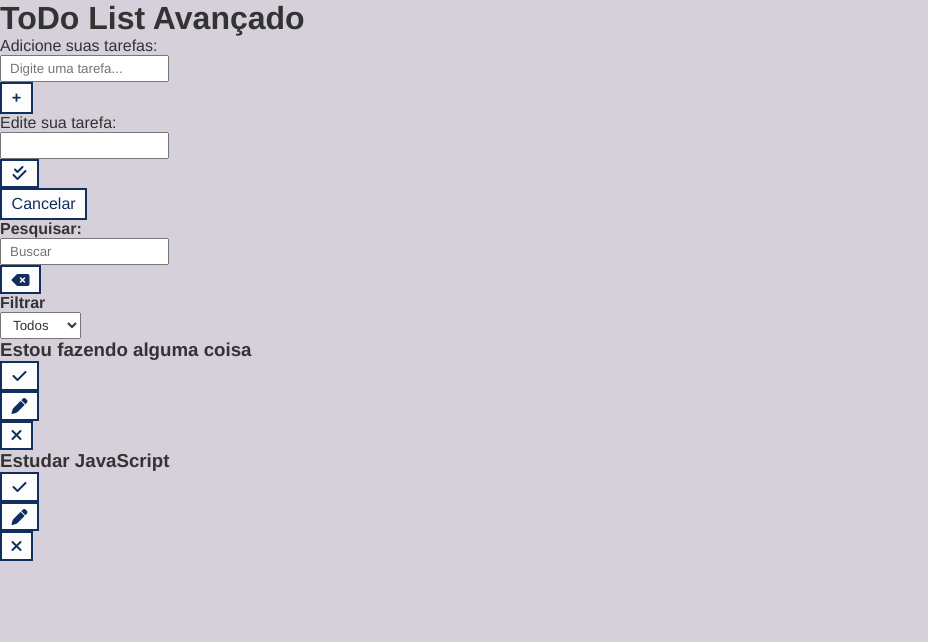
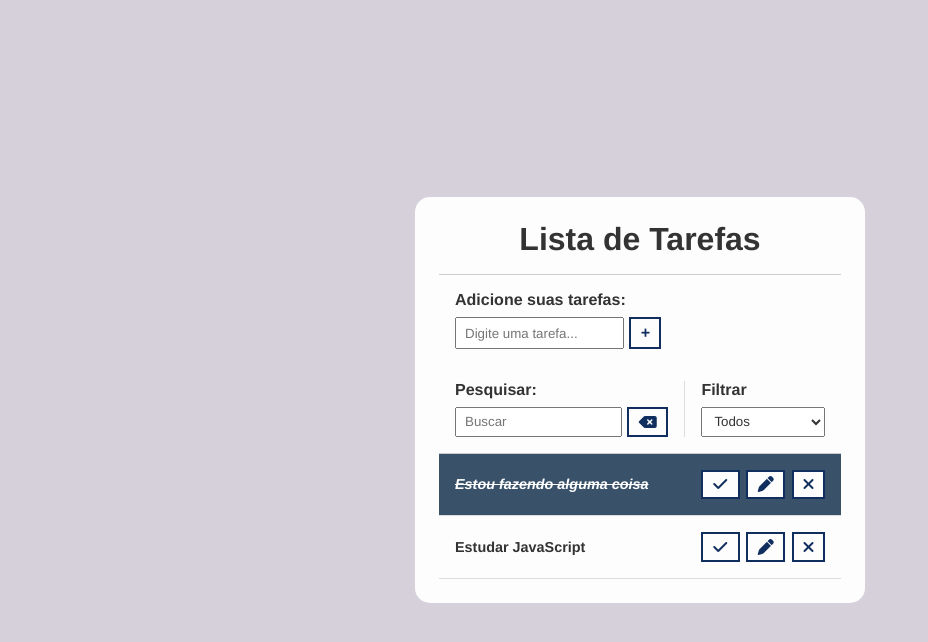
Before and after one commit to devhiderlan/To-Do-List-Avan-ada, a plain HTML site: page index.html in a window 1280 px wide. Shown: the whole page, without its empty margins (0-928 px from the left). Drawn offline with Linux system fonts and the light colour scheme.

Commit message:
Estilizado o layout da aplicação

```diff
--- a/Assets/css/style.css
+++ b/Assets/css/style.css
@@ -10,6 +10,10 @@
 
 body {
   background-color:rgb(213, 208, 217);
+  display: flex;
+  justify-content: center;
+  align-items: center;
+  height: 100vh;
 }
 
 button {
@@ -44,3 +48,115 @@ input,
 select {
   padding: 0.25rem .5rem;
 }
+
+.hide {
+  display: none;
+}
+
+/* Todo header */
+
+.todo-container {
+  width: 450px;
+  background-color: #fdfdfd;
+  padding: 1.5rem;
+  border-radius: 15px;
+}
+
+.todo-container header {
+  text-align: center;
+  padding: 0 1rem 1rem;
+  border-bottom: 1px solid #ccc;
+}
+
+/* Todo form */
+
+#todo-form,
+#edit-form {
+  padding: 1rem;
+}
+
+#todo-form p,
+#edit-form p {
+  margin-bottom: .5rem;
+  font-weight: bold;
+}
+
+.form-control {
+  display: flex;
+}
+.form-control input {
+  margin-right: .3rem;
+}
+#cancel-edit-btn {
+  margin-top: 1rem;
+}
+
+/* Toolbar */
+
+#toolbar {
+  padding: 1rem;
+  border-bottom: 1px solid #ccc;
+  display: flex;
+}
+
+#toolbar h4 {
+  margin-bottom: .5rem;
+}
+
+#search {
+  border-right: 1px solid #ddd;
+  padding-right: 1rem;
+  margin-right: 1rem;
+  width: 65%;
+  display: flex;
+  flex-direction: column;
+}
+
+#search form {
+  display: flex;
+}
+
+#search input {
+  width: 100%;
+  margin-right: .3rem;
+}
+
+#filter {
+  width: 35%;
+  display: flex;
+  flex-direction: column;
+}
+
+#filter select {
+  flex: 1;
+}
+
+/* todo list */
+
+.todo {
+  display: flex;
+  justify-content: space-around;
+  align-items: center;
+  padding: 1rem;
+  border-bottom: 1px solid #ddd;
+  transition: .3s;
+}
+
+.todo h3 {
+  flex: 1;
+  font-size: .9rem;
+}
+
+.todo button {
+  margin-left: .4rem;
+}
+
+.done {
+  background-color: #395169;
+}
+
+.done h3 {
+  color: white;
+  text-decoration: line-through;
+  font-style: italic;
+}
--- a/index.html
+++ b/index.html
@@ -19,7 +19,7 @@
   <body>
     <div class="todo-container">
       <header>
-        <h1>ToDo List Avançado</h1>
+        <h1>Lista de Tarefas</h1>
       </header>
 
       <form id="todo-form">
@@ -36,7 +36,7 @@
         </div>
       </form>
 
-      <form id="edit-form">
+      <form id="edit-form" class="hide">
         <p>Edite sua tarefa:</p>
         <div class="form-control">
           <input type="text" id="edit-input" />
@@ -44,7 +44,7 @@
             <i class="fa-solid fa-check-double"></i>
           </button>
         </div>
-        <button id="idcancel-edit-btn">Cancelar</button>
+        <button id="cancel-edit-btn">Cancelar</button>
       </form>
 
       <div id="toolbar">
@@ -67,8 +67,9 @@
           </select>
         </div>
       </div>
+
       <div id="todo-list">
-        <div class="todo">
+        <div class="todo done">
           <h3>Estou fazendo alguma coisa</h3>
           <button class="finish-todo">
             <i class="fa-solid fa-check"></i>
@@ -76,12 +77,12 @@
           <button class="edit-todo">
             <i class="fa-solid fa-pen"></i>
           </button>
-          <button class="reomve-todo">
+          <button class="remove-todo">
             <i class="fa-solid fa-xmark"></i>
           </button>
         </div>
 
-        <div class="todo">
+        <div class="todo ">
           <h3>Estudar JavaScript</h3>
           <button class="finish-todo">
             <i class="fa-solid fa-check"></i>
@@ -89,11 +90,10 @@
           <button class="edit-todo">
             <i class="fa-solid fa-pen"></i>
           </button>
-          <button class="reomve-todo">
+          <button class="remove-todo">
             <i class="fa-solid fa-xmark"></i>
           </button>
         </div>
-
       </div>
     </div>
   </body>
```
